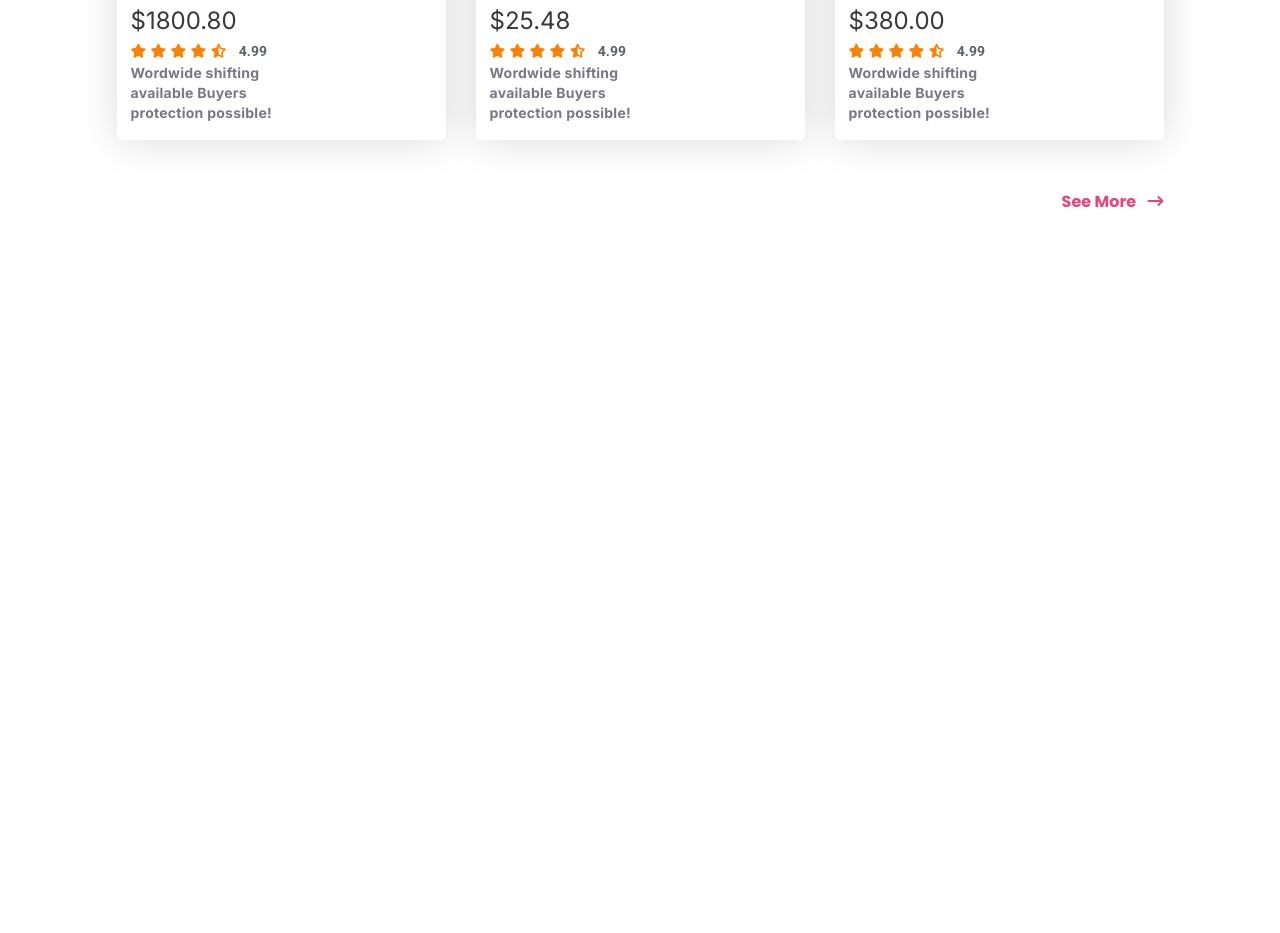
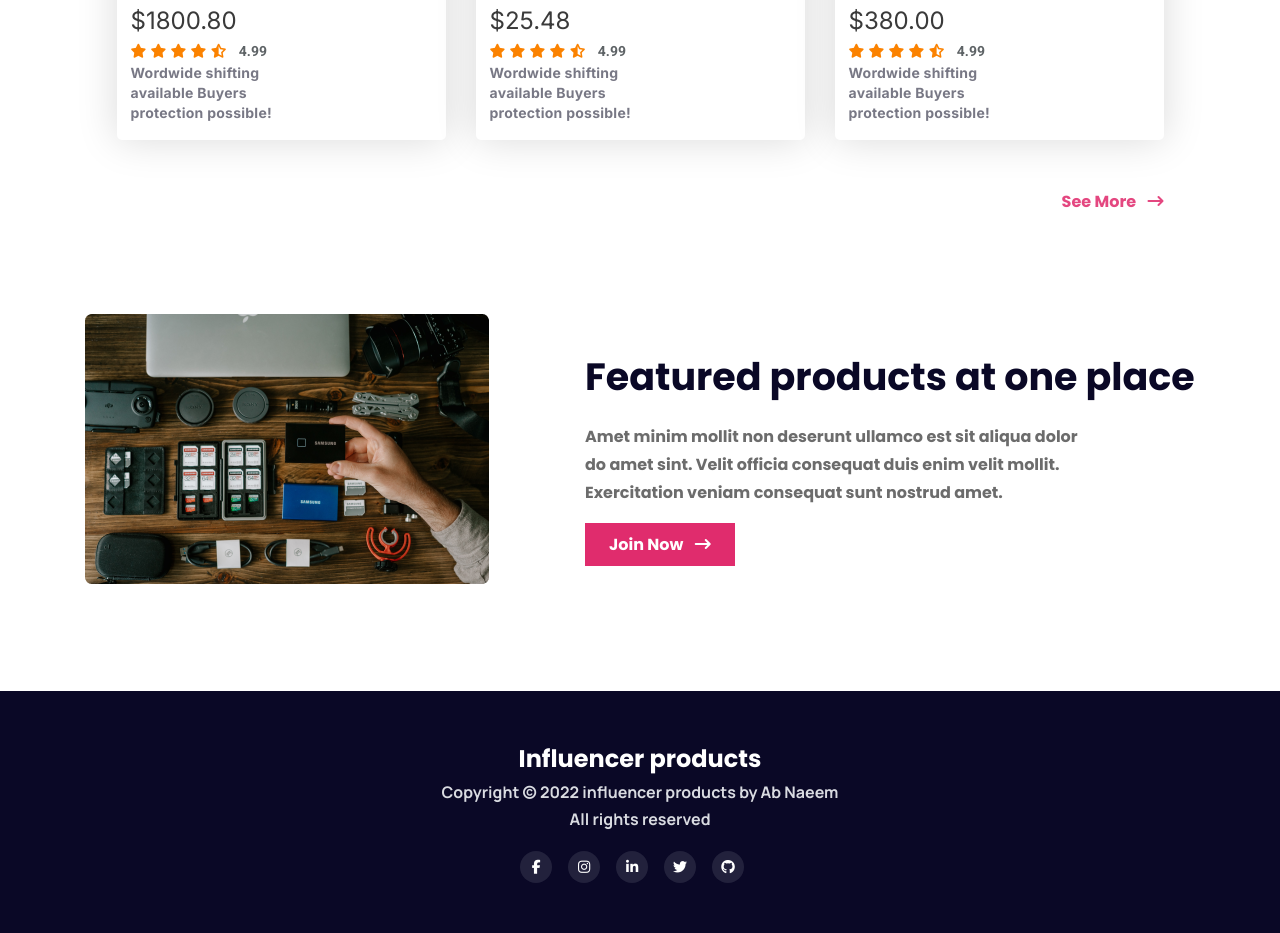
Before and after one commit to nwebpro/influencer-gear, a plain HTML site: page index.html in a window 1280 px wide. Shown: the part 2406-3339 px from the top of the page. Before the commit the page ends 2720 px from the top, so only its background shows below. Drawn offline with Linux system fonts and the light colour scheme.

Commit message:
Featured product and footer section added

```diff
--- a/css/style.css
+++ b/css/style.css
@@ -86,7 +86,8 @@ img{
     font-weight: 700;
 }
 .hero-text a i,
-.see-more-button a i{
+.see-more-button a i,
+.fp-info a i{
     padding-left: 8px;
 }
 .hero-imag img{
@@ -105,7 +106,7 @@ img{
     border-bottom: 1px solid #C0CCDA1A;
 }
 /* ============================
-    Popular Collection Section Area
+    Popular Collection Area Style
 =============================== */
 .popular-collections{
     padding: 100px 0px;
@@ -178,3 +179,80 @@ img{
     color: rgba(224, 44, 109, 0.87);
 
 }
+/* ============================
+    Featured Products Area Style
+=============================== */
+.featured-product{
+    display: grid;
+    grid-template-columns: 404px 610px;
+    grid-gap: 96px;
+    justify-content: center;
+    align-items: center;
+    padding-bottom: 100px;
+}
+.fp-info h2{
+    font-weight: 700;
+    font-size: 38px;
+    line-height: 60px;
+    color: #0A0826;
+    margin-bottom: 16px;
+}
+.fp-info p{
+    font-weight: 700;
+    line-height: 28px;
+    color: #6C6C6C;
+    padding-right: 100px;
+    margin-bottom: 26px;
+}
+.fp-info a{
+    padding: 10px 24px;
+    background: #E02C6D;
+    color: #fff;
+    font-weight: 700;
+}
+/* ============================
+    Footer Area Style
+=============================== */
+footer{
+    background: #0A0826;
+    padding: 50px 0px;
+    color: #fff;
+}
+.footer-wrapper, .social-links{
+    display: flex;
+    justify-content: center;
+    text-align: center;
+}
+.footer-text h2{
+    font-weight: 700;
+    font-size: 24px;
+    line-height: 36px;
+    margin-bottom: 3px;
+}
+.footer-text p{
+    font-family: 'Manrope', sans-serif;
+    font-weight: 700;
+    color: #D9DBE1;
+    margin-bottom: 3px;
+}
+.social-links{
+    margin-top: 20px;
+}
+.social-links li{
+    background-color: #22213C;
+    list-style-type: none;
+    width: 32px;
+    height: 32px;
+    line-height: 32px;
+    margin-right: 16px;
+    border-radius: 50px;
+    cursor: pointer;
+    transition: .3s;
+}
+.social-links li:hover{
+    background-color: rgba(224, 44, 109, 0.87);
+}
+.social-links li a{
+    color: #fff;
+    font-size: 14px;
+}
--- a/index.html
+++ b/index.html
@@ -204,6 +204,39 @@
                 </div>
             </div>
         </section>
+        <!-- Featured Products Section Area -->
+        <section>
+            <!-- Container -->
+            <div class="container">
+                <div class="featured-product">
+                    <div class="fp-image">
+                        <img src="images/gear.png" alt="Featured Product">
+                    </div>
+                    <div class="fp-info">
+                        <h2>Featured products at one place</h2>
+                        <p>Amet minim mollit non deserunt ullamco est sit aliqua dolor do amet sint. Velit officia consequat duis enim velit mollit. Exercitation veniam consequat sunt nostrud amet.</p>
+                        <a href="#">Join Now <i class="fa-solid fa-arrow-right-long"></i></a>
+                    </div>
+                </div>
+            </div>
+        </section>
+        <!-- Footer Section Area  -->
+        <footer>
+            <div class="footer-wrapper">
+                <div class="footer-text">
+                    <h2>Influencer products</h2>
+                    <p>Copyright © 2022  influencer products by Ab Naeem</p>
+                    <p>All rights reserved</p>
+                    <div class="social-links">
+                        <li><a href="https://www.facebook.com/abnaeembsc" target="_blank"><i class="fa-brands fa-facebook-f"></i></a></li>
+                        <li><a href="https://www.instagram.com/nwebpro/" target="_blank"><i class="fa-brands fa-instagram"></i></a></li>
+                        <li><a href="https://www.linkedin.com/in/developernaeem/" target="_blank"><i class="fa-brands fa-linkedin-in"></i></a></li>
+                        <li><a href="https://twitter.com/developernaeem" target="_blank"><i class="fa-brands fa-twitter"></i></a></li>
+                        <li><a href="https://github.com/nwebpro/" target="_blank"><i class="fa-brands fa-github"></i></a></li>
+                    </div>
+                </div>
+            </div>
+        </footer>
     </main>
 </body>
 </html>
```
